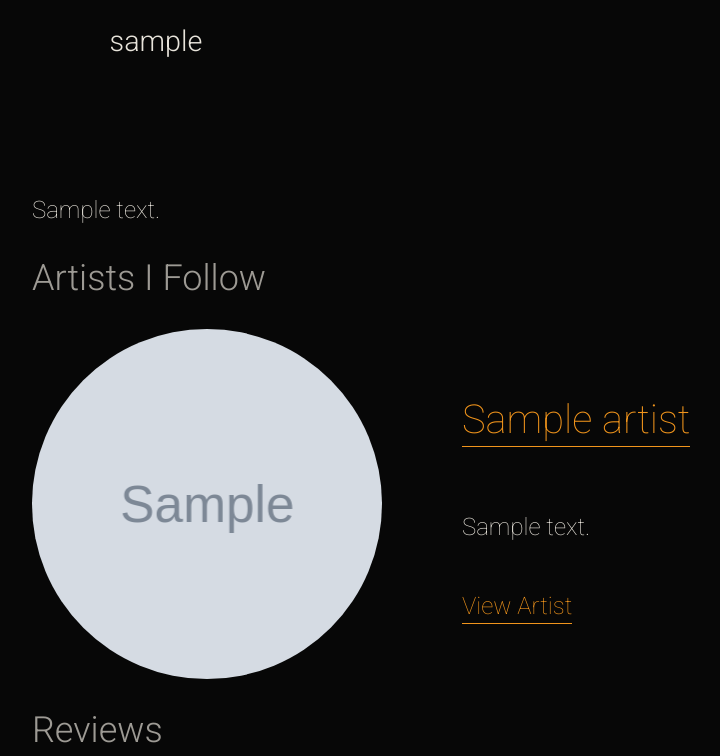
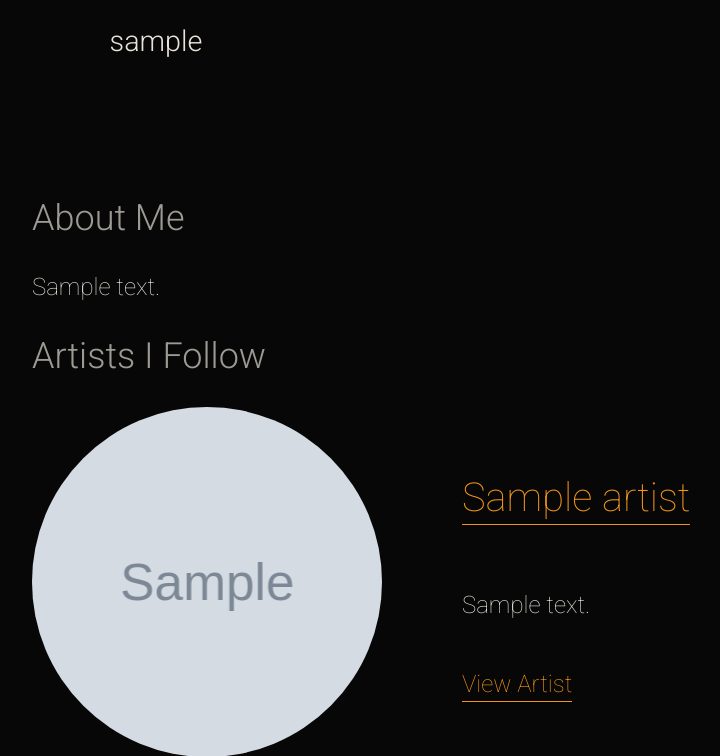
Before and after one commit to euripidean/earworm, a Flask app: page /profile/1 in a window 1280 px wide. Shown: the part 515-1271 px from the top of the page, without its empty margins (8-728 px from the left). Run offline with Flask 2, Linux system fonts and the light colour scheme; tables that the repository leaves empty hold one stand-in row (values such as "Sample post"); grey boxes marked "Sample" are stand-in pictures; some libraries are stand-ins or nearby versions.

Commit message:
Added title to user biography

```diff
--- a/earworm/templates/Users/profile.html
+++ b/earworm/templates/Users/profile.html
@@ -25,7 +25,8 @@
 </div>
 {% endif %}
 {% include 'Users/user.html' %}
-{% if user.bio|length > 0 %}
+<h2>About Me</h2>
+{% if user.bio %}
     <p>{{ user.bio }}</p>
 {% else %}
     <p>This user has yet to share their bio.</p>
```
